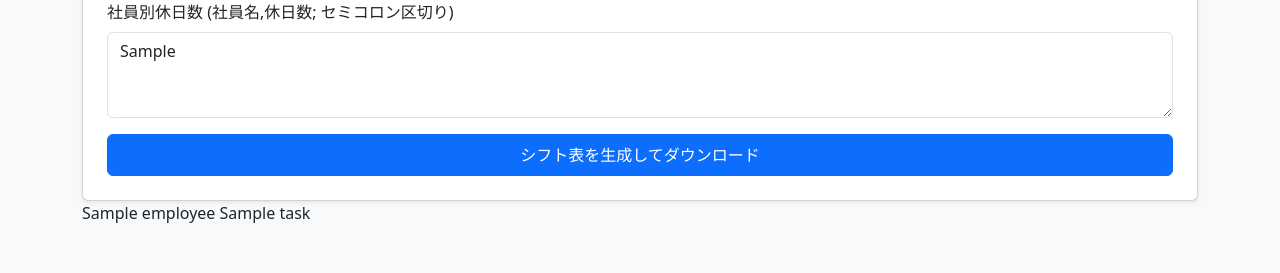
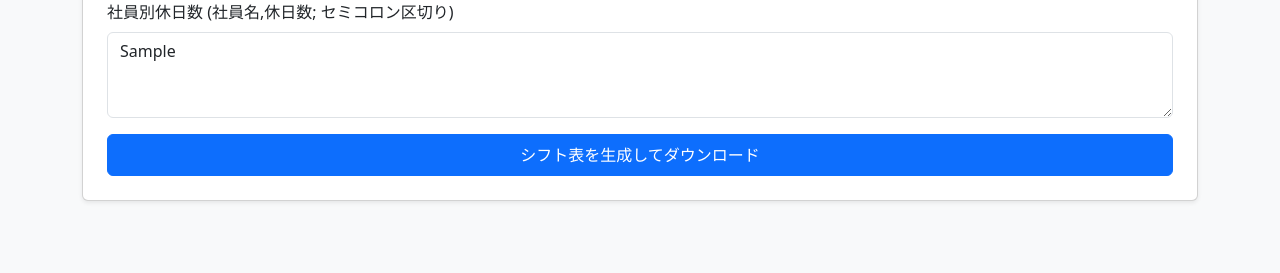
Before and after one commit to masakazu268/shift-commit, a Flask app: template templates/index.html in a window 1280 px wide. Shown: the part 868-1141 px from the top of the page. After the commit the page ends 1070 px from the top, so only its background shows below. Run offline with Flask 3, Linux system fonts and the light colour scheme; the template is opened without the code that fills it: most values are stand-ins (such as "Sample title", 1, 10 or a date in 2020).

Commit message:
shift-db13-commit

```diff
--- a/templates/index.html
+++ b/templates/index.html
@@ -54,27 +54,6 @@
 
             <button type="submit" class="btn btn-primary w-100 py-2">シフト表を生成してダウンロード</button>
         </form>
-<tbody>
-            {% for row in saved_slots %}
-            <tr>
-                <td style="padding: 8px; font-weight: bold; background-color: #fafafa;">{{ row.employee }}</td>
-                {% for task in row.tasks %}
-                <td style="padding: 8px; "{% if task == 'M05' %}background-color: #ffcccc;{% elif task == 'RH' or task == 'NG' %}background-color: #e0e0e0;{% endif %}">
-                    {{ task }}
-                </td>
-                {% endfor %}
-            </tr>
-            {% endfor %}
-        </tbody>
-
-
-
-
-
-
-
     </div>
-
-
 </body>
 </html>
```
